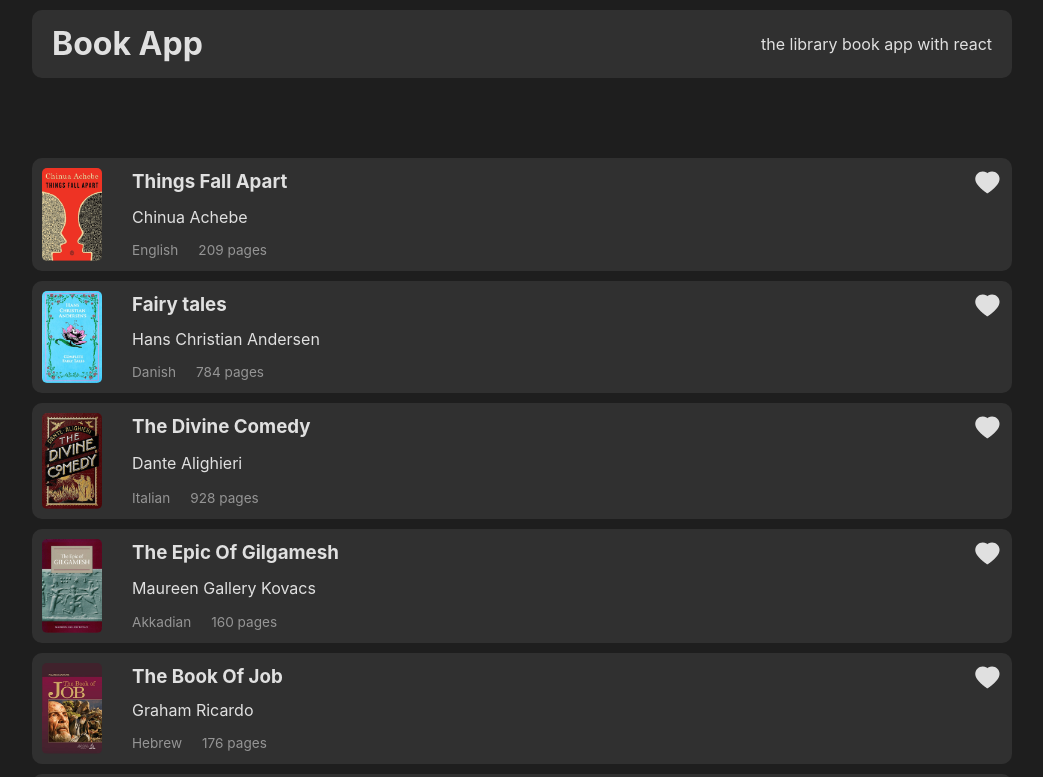
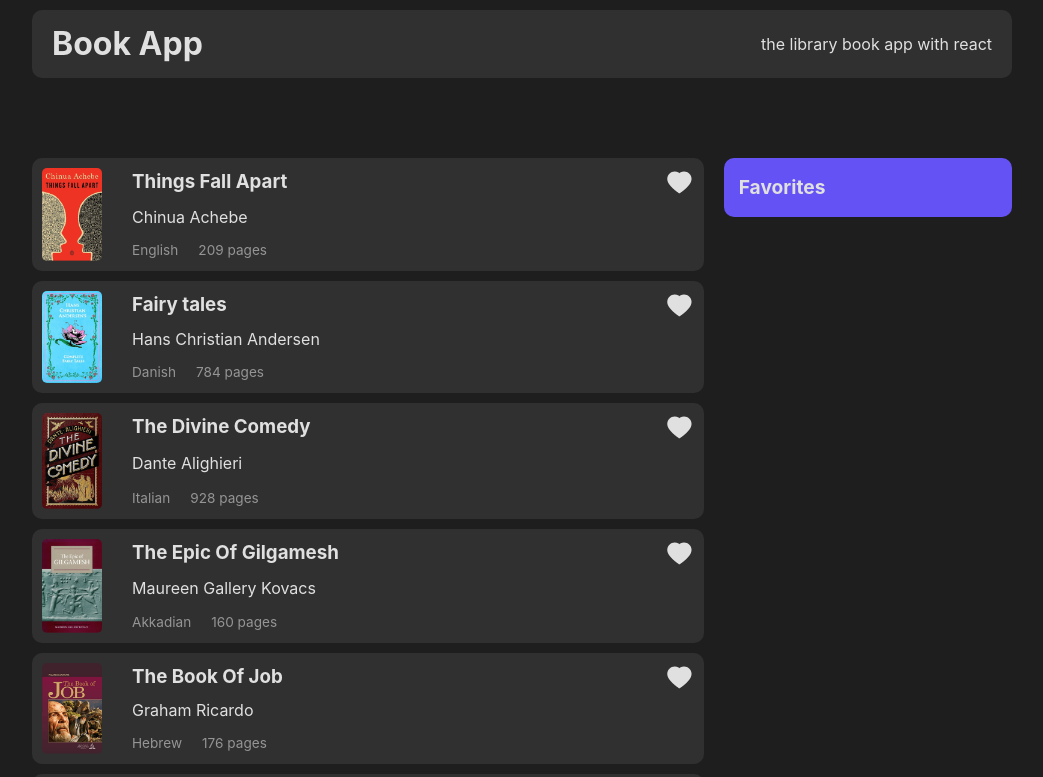
Before and after one commit to codeByShahsavan/-Book-app, a React (Vite) app: page / in a window 1280 px wide. Shown: the top 777 px of the page, without its empty margins (118-1161 px from the left). Built offline with nearby package versions, Linux system fonts and the light colour scheme.

Commit message:
show list favorite book

```diff
--- a/src/components/Book.jsx
+++ b/src/components/Book.jsx
@@ -1,15 +1,29 @@
+import { useState } from "react"
 import {books} from "../constants/mockData"
 import BookCard from "./BookCard"
+import SideCard from "./SideCard"
+import styles from "./Book.module.css"
 function Book() {
+  const [liked,setLiked]=useState([])
+
+  const handleLikedList=(book,status)=>{
+      if(status){
+        const newLikedList=liked.filter(i=>i.id!==book.id)
+        setLiked(newLikedList)
+      }else{
+        setLiked((liked)=>[...liked,book])
+      }
+  }
   return (
-    <div>
-        <div>
+    <div className={styles.container}>
+        <div className={styles.card}>
             {books.map(book=>(
-                <BookCard key={book.id} data={book}/>
+                <BookCard key={book.id} data={book} handleLikedList={handleLikedList}/>
             ))}
         </div>
-        <div>
-
+        <div className={styles.favorite}>
+          <h4>Favorites</h4>
+            {!!liked.length &&(<div>{liked.map((book)=>(<SideCard key={book.id} data={book}/>))}</div>)}
         </div>
 
     </div>
--- /dev/null
+++ b/src/components/Book.module.css
@@ -0,0 +1,18 @@
+.container{
+    display: flex;
+}
+.card {
+    flex: 2.6 1 0;
+    min-height: 100vh;
+}
+.favorite{
+    flex:1 1 0;
+    height:fit-content;
+    padding:15px;
+    background-color: #6552f4;
+    border-radius: 10px;
+    margin-left: 20px;
+}
+.favorite h4{
+    font-size: 1.2rem;
+}
--- a/src/components/BookCard.jsx
+++ b/src/components/BookCard.jsx
@@ -3,16 +3,20 @@
 
 import styles from "./BookCard.module.css"
 
-function BookCard({data:{title,author,image,pages,language}}) {
+function BookCard({data,handleLikedList}) {
+  const {title,author,image,pages,language}=data
    const [like,setLike]=useState(false)
 
    const likeHandler=()=>{
+    handleLikedList(data,like)
+
      setLike(like=>!like)
+
    }
   return (
     <div className={styles.card}>
         <img src={image} alt={title} />
-        <div className={styles.info}>
+           <div className={styles.info}>
             <h3>{title}</h3>
             <p>{author}</p>
            <div>
--- /dev/null
+++ b/src/components/SideCard.jsx
@@ -0,0 +1,13 @@
+import React from 'react'
+import styles from "./SlideCard.module.css"
+
+function SideCard({data:{image,title}}) {
+  return (
+    <div className={styles.card}>
+        <img src={image} alt={title} />
+        <p>{title}</p>
+    </div>
+  )
+}
+
+export default SideCard
--- /dev/null
+++ b/src/components/SlideCard.module.css
@@ -0,0 +1,12 @@
+.card{
+    display: flex;
+    align-items: center;
+    padding: 5px 10px;
+    margin: 10px 0;
+    background-color: #7c6ee9;
+    border-radius: 10px;
+}
+.card img{
+    width: 30px;
+    margin-right: 15px;
+}
```
